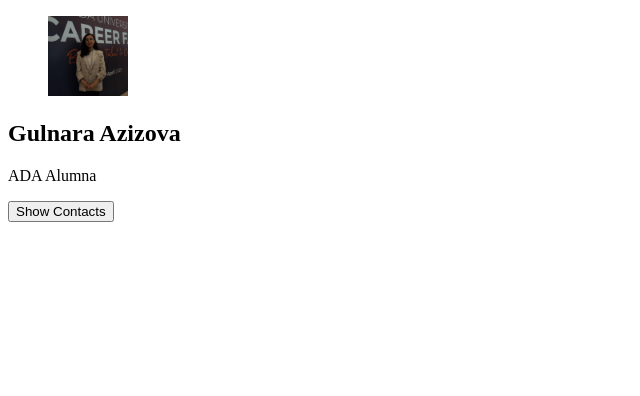
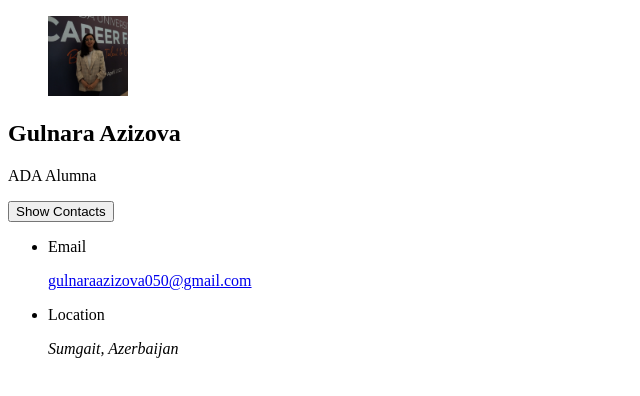
Before and after one commit to gazizovaa/gulnara, a plain HTML site: page index.html in a window 1280 px wide. Shown: the whole page, without its empty margins (0-640 px from the left). Drawn offline with Linux system fonts and the light colour scheme.

Commit message:
Added contact info

```diff
--- a/index.html
+++ b/index.html
@@ -29,7 +29,33 @@
                 </button>
             </div>
 
+            <div class="sidebar-info_more">
+                <div class="separator"></div>
 
+                <ul class="contacts-list">
+                    <li class="contact-item">
+                        <div class="icon-box">
+                            <ion-icon name="mail-outline"></ion-icon>
+                        </div>
+
+                        <div class="contact-info">
+                            <p class="contact-title">Email</p>
+                            <a href="mailto:gulnaraazizova050@gmail.com" class="contact-link">gulnaraazizova050@gmail.com</a>
+                        </div>
+                    </li>
+
+                    <li class="contact-item">
+                        <div class="icon-box">
+                            <ion-icon name="location-outline"></ion-icon>
+                        </div>
+
+                        <div class="contact-info">
+                            <p class="contact-title">Location</p>
+                            <address>Sumgait, Azerbaijan</address>
+                        </div>
+                    </li>
+                </ul>
+            </div>
         </aside>
     </main>
 </body>
```
